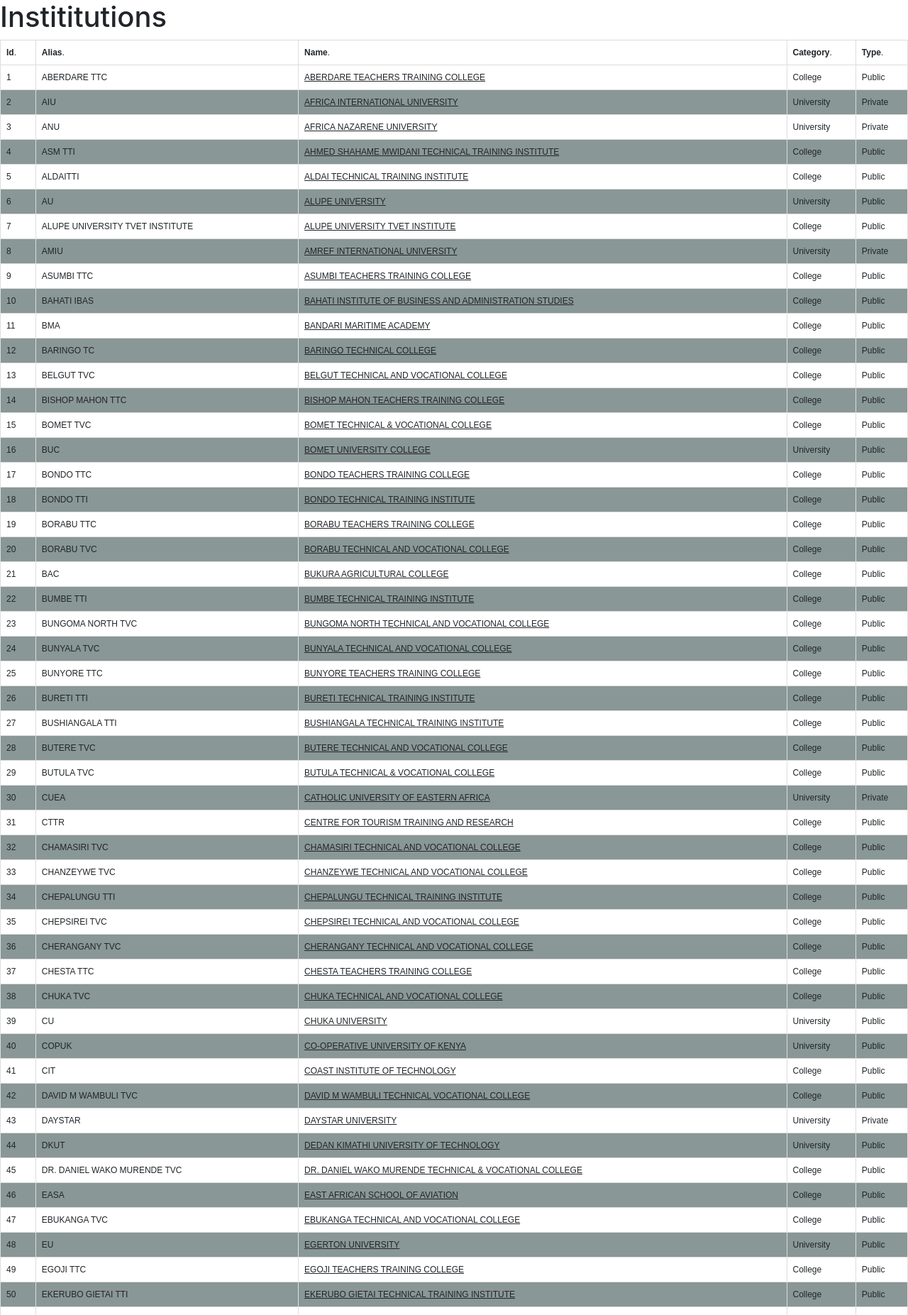
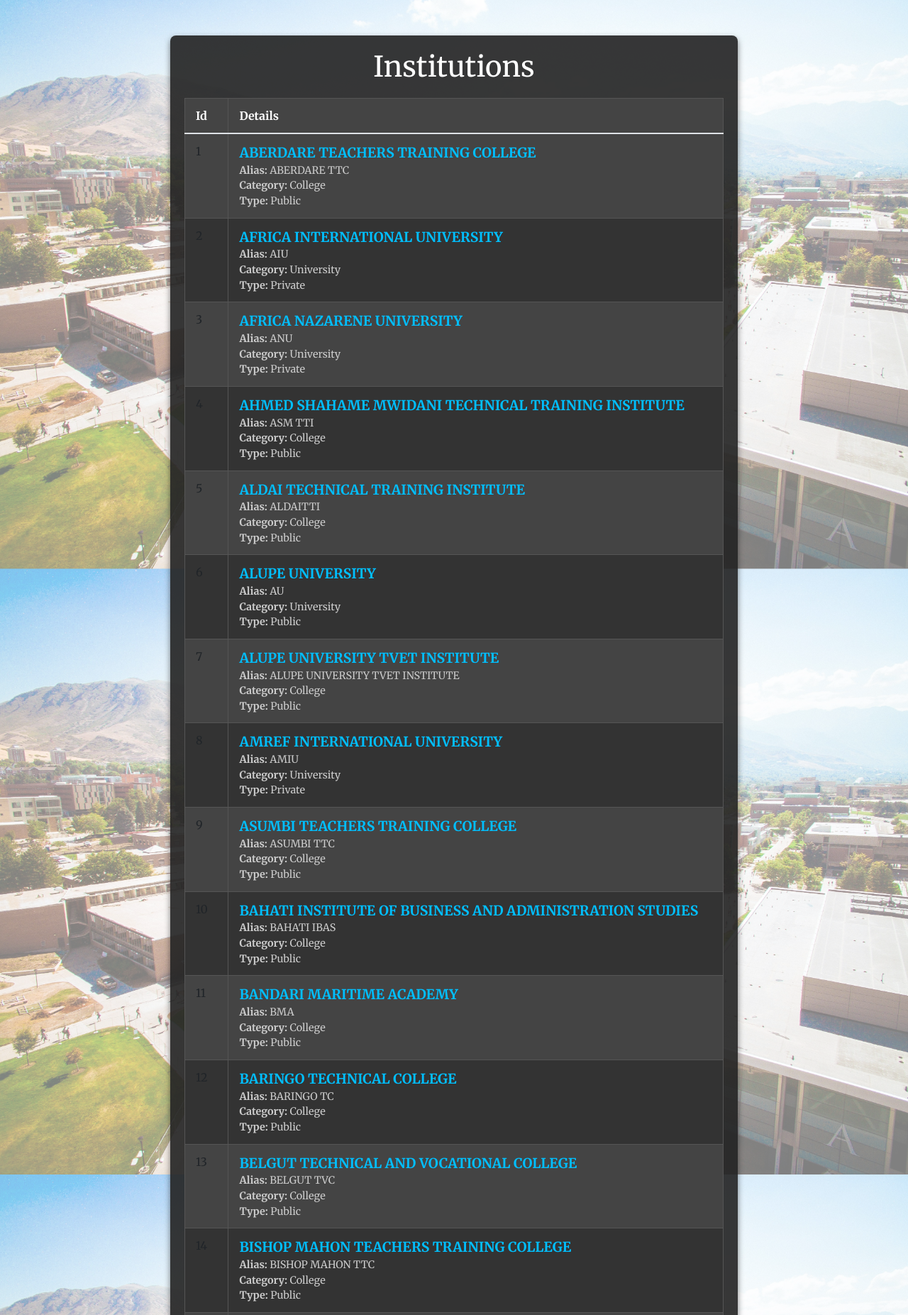
Before and after one commit to BrMaro/CareerRecommendationEngine, a Django app: page /institutions/ in a window 1280 px wide. Shown: the part 52-1905 px from the top of the page at 71% size. Run offline with Django 5.2, Linux system fonts and the light colour scheme; data comes from the database, SQL or seed files in the repository.

Commit message:
styling institutions.html

```diff
--- a/mysite/main/templates/main/institutions.html
+++ b/mysite/main/templates/main/institutions.html
@@ -1,38 +1,119 @@
 {% extends 'main/base.html' %}
-
-{% block title %} Instititutions
-
-{% endblock %}
+{% load static %}
+{% block title %} Institutions {% endblock %}
 
 {% block content %}
+<style>
+    .parallax {
+        /* The image used */
+        background-image: url("{% static 'images/institutions_img.jpg' %}");
+
+        /* Full height */
+        height: 100%;
+
+        /* Create the parallax scrolling effect */
+        background-attachment: fixed;
+        background-position: center;
+        background-repeat: no-repeat;
+        background-size: cover;
+        position: absolute;
+        width: 100%;
+        top: 0;
+        left: 0;
+        z-index: -1;
+        opacity: 0.5; /* Ensures text visibility on top */
+    }
+    .main-content {
+        max-width: 800px;
+        margin: 50px auto;
+        padding: 20px;
+        background: rgba(34, 34, 34, 0.9); /* Darker background */
+        border-radius: 8px;
+        box-shadow: 0 4px 8px rgba(0, 0, 0, 0.5); /* Stronger shadow */
+        position: relative;
+        z-index: 1;
+    }
+
+    .main-content h1 {
+        font-family: 'Merriweather', serif;
+        font-size: 2.5em;
+        color: #FFFFFF; /* White text */
+        text-align: center;
+        margin-bottom: 20px;
+    }
+
+    .table {
+        width: 100%;
+        border-collapse: collapse;
+        margin: 20px 0;
+        font-size: 1em;
+        font-family: 'Merriweather', serif;
+        text-align: left;
+    }
+
+    .table th, .table td {
+        padding: 12px 15px;
+        border: 1px solid #555; /* Darker border */
+    }
+
+    .table th {
+        background-color: #444; /* Dark grey header background */
+        color: #fff;
+    }
+
+    .table tbody tr:nth-child(even) {
+        background-color: #333; /* Dark grey even rows */
+    }
+
+    .table tbody tr:nth-child(odd) {
+        background-color: #444; /* Slightly lighter odd rows */
+    }
+
+    .table a {
+        color: #00BFFF; /* Bright contrasting blue */
+        text-decoration: none;
+        font-weight: bold;
+    }
+
+    .table a:hover {
+        color: #1E90FF; /* Darker blue on hover */
+    }
+
+    .table td {
+        vertical-align: top; /* Align content to the top */
+    }
+</style>
+
+<div class="parallax"></div>
+
 <div class="main-content">
-    <h1>Instititutions</h1>
-
-    <table class="institutions-table">
+    <h1>Institutions</h1>
+    <table class="table">
         <thead>
-            <td><strong>Id</strong>.</td>
-            <td><strong>Alias</strong>.</td>
-            <td><strong>Name</strong>.</td>
-            <td><strong>Category</strong>.</td>
-            <td><strong>Type</strong>.</td>
-
+            <tr>
+                <th>Id</th>
+                <th>Details</th>
+            </tr>
         </thead>
         <tbody>
             {% for inst in data %}
                 <tr>
                     <td>{{ inst.id }}</td>
-                <td>{{ inst.alias }}</td>
                     <td>
+                        <div style="font-size: 1.2em; color: #FFD700;">
                             <a href="{% url 'certifications_per_institution' iname=inst.iname %}">
                                 {{ inst.iname }}
                             </a>
+                        </div>
+                        <div style="font-size: 0.9em; color: #ccc;">
+                            <strong>Alias: </strong> {{ inst.alias }}<br>
+                            <strong>Category: </strong> {{ inst.category }}<br>
+                            <strong>Type: </strong> {{ inst.institution_type }}
+                        </div>
                     </td>
-                <td>{{ inst.category }}</td>
-                <td>{{ inst.institution_type }}</td>
                 </tr>
             {% endfor %}
         </tbody>
     </table>
-
 </div>
 {% endblock %}
```
Lines whose indentation alone changed are shown as unchanged.
